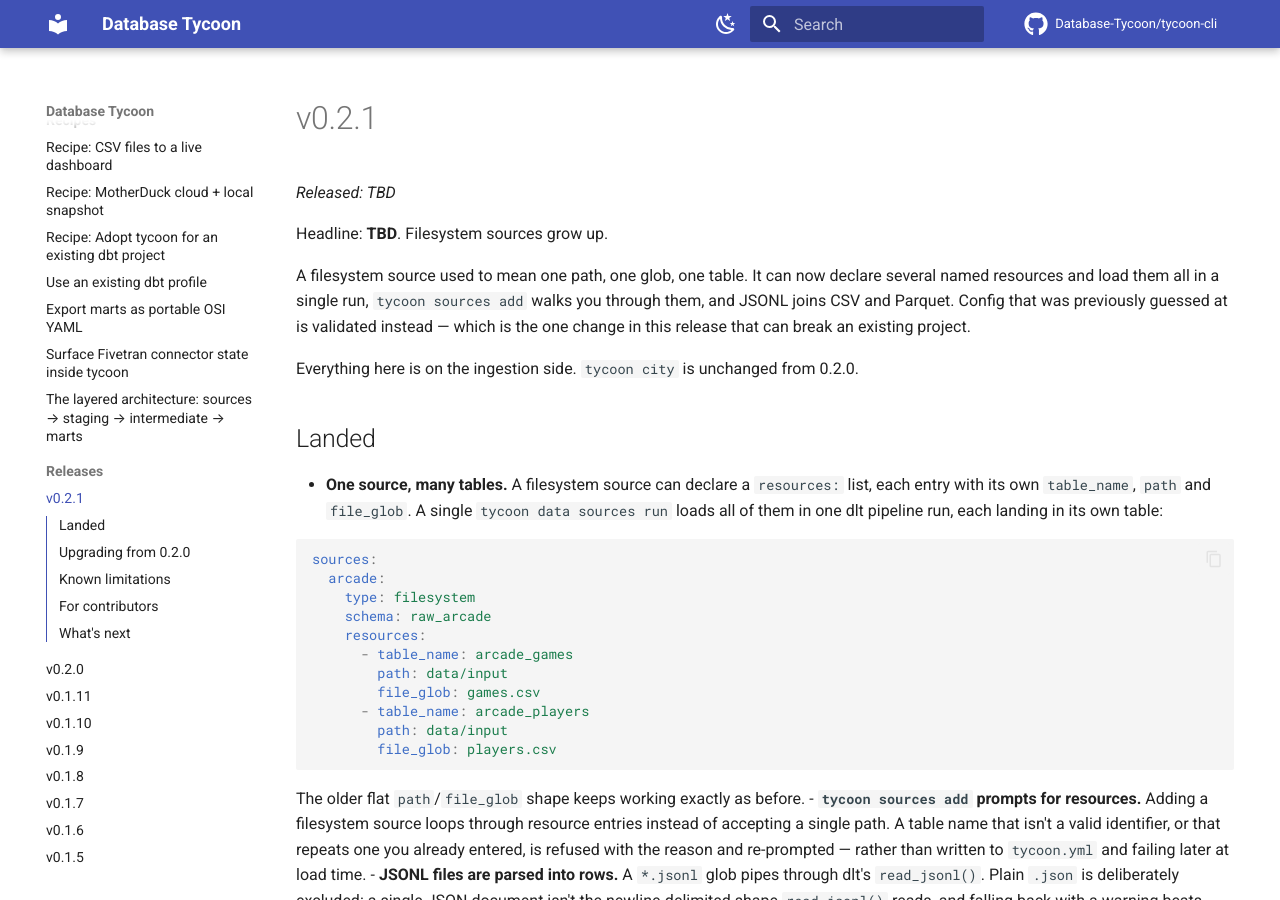
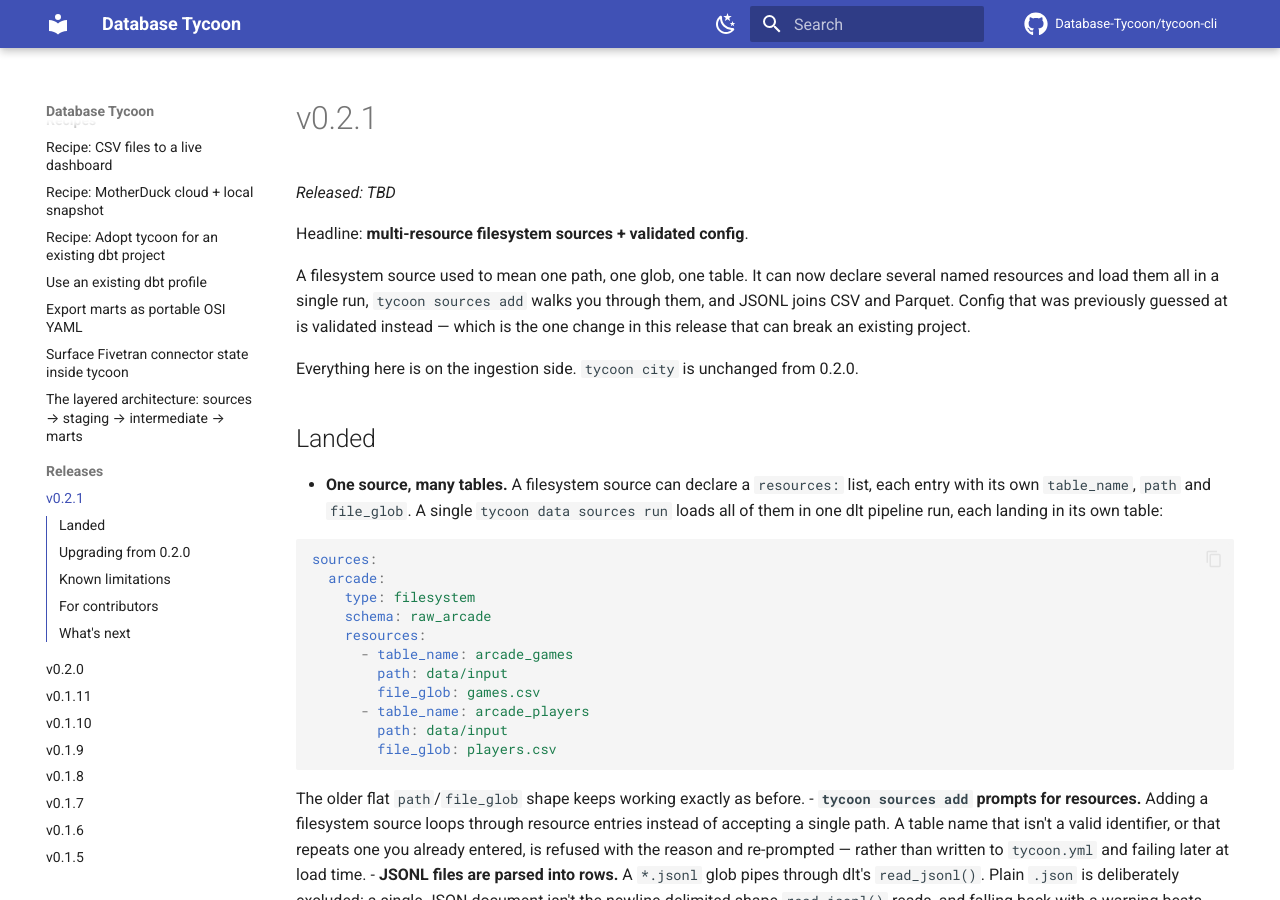
Before and after one commit to Database-Tycoon/tycoon-cli, an MkDocs documentation site: the page built from docs/releases/v0.2.1.md, in a window 1280 px wide and 900 px high. Built offline with MkDocs 1.6.1 and Material for MkDocs 9.7.7, drawn with Linux system fonts in a browser that asks for light colours; comment, search, counter and statistics services are not loaded.

Commit message:
docs(v0.2.1): set the release name
Names the release "multi-resource filesystem sources + validated config"
(Stephen, 2026-09-12), replacing the TBD headline in CHANGELOG.md and
docs/releases/v0.2.1.md.

The date placeholders stay: `## [0.2.1] - UNRELEASED` and `_Released: TBD_`
are flipped by the date-set commit immediately before merge, so the
published date can't go stale while the PR sits in review.

Co-Authored-By: Claude Opus 5 (1M context) <noreply@anthropic.com>

```diff
--- a/docs/releases/v0.2.1.md
+++ b/docs/releases/v0.2.1.md
@@ -2,7 +2,7 @@
 
 _Released: TBD_
 
-Headline: **TBD**. Filesystem sources grow up.
+Headline: **multi-resource filesystem sources + validated config**.
 
 A filesystem source used to mean one path, one glob, one table. It can now
 declare several named resources and load them all in a single run, `tycoon
```
Also changed, not shown: CHANGELOG.md (+1 -1 lines).
